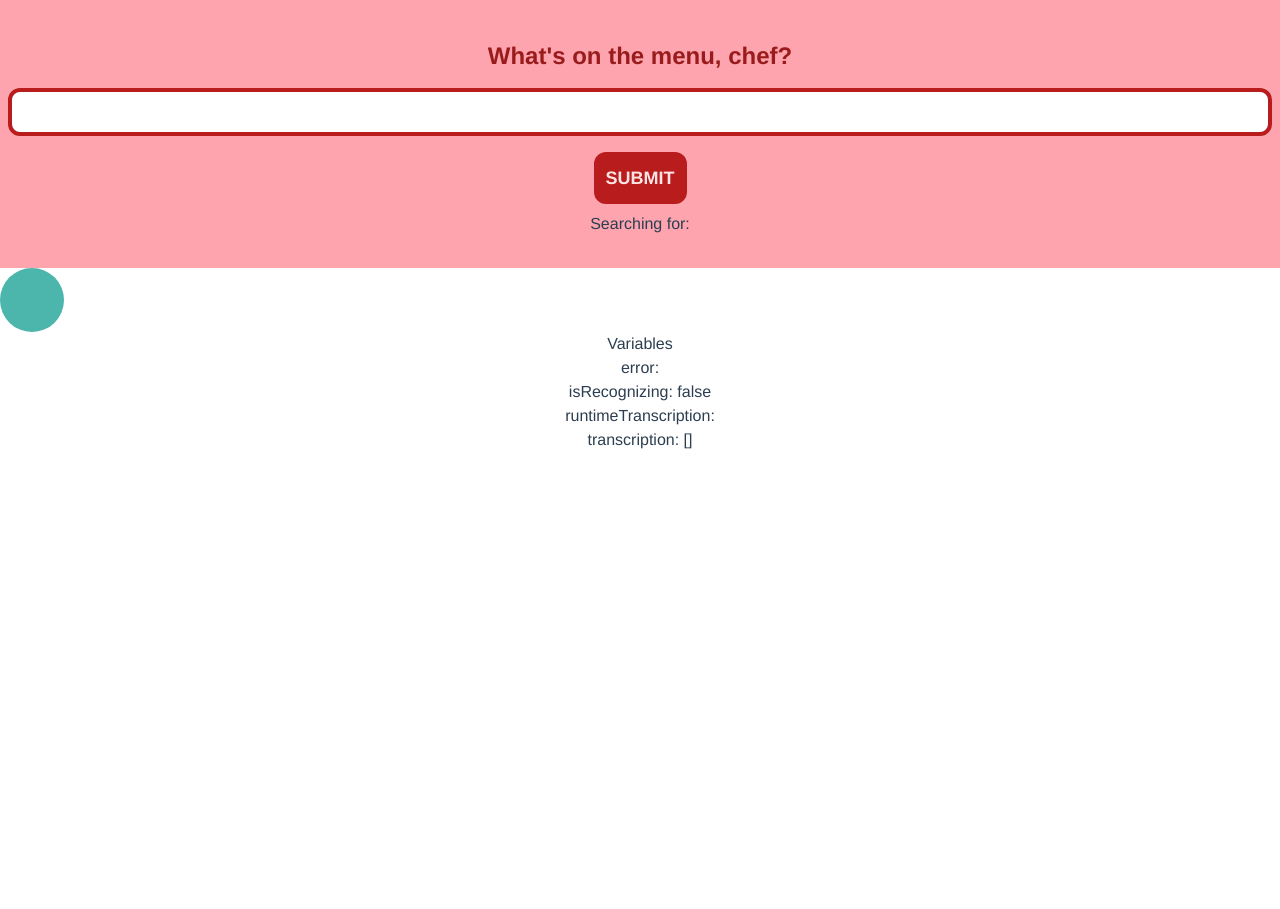
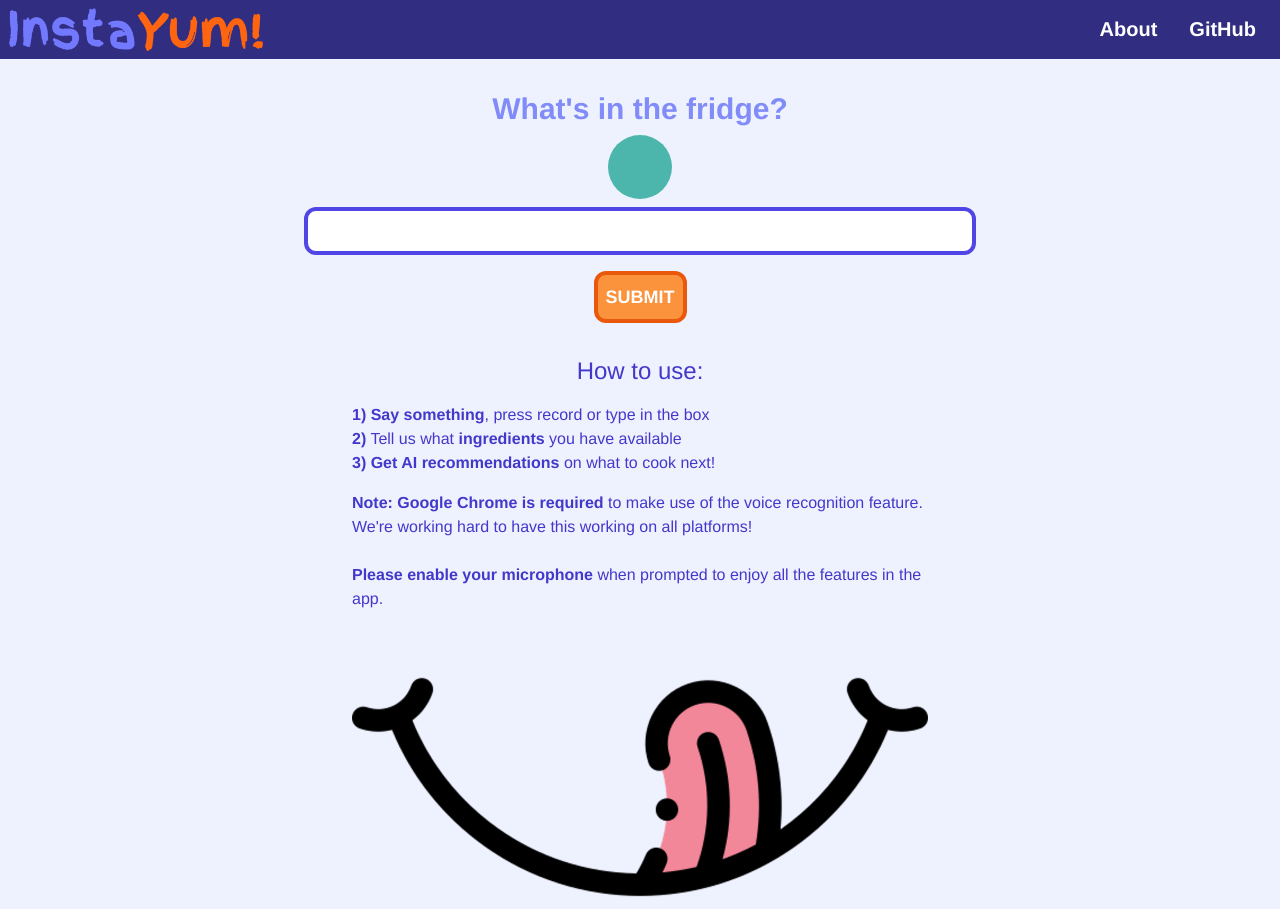
Before and after one commit to jescalada/instayum, a Vue app in the folder instayum-front/: page / in a window 1280 px wide. Before the commit the page ends 800 px from the top, so only its background shows below. Built offline with nearby package versions, Linux system fonts and the light colour scheme.

Commit message:
Revamp landing page

```diff
--- a/instayum-front/src/components/landing/LandingHero.vue
+++ b/instayum-front/src/components/landing/LandingHero.vue
@@ -1,5 +1,6 @@
 <script setup lang="ts">
 import { landing } from '@/stores/landing'
+import SpeechRecognizer from './SpeechRecognizer.vue'
 
 function search() {
   console.log('Searching for: ' + landing.value.query)
@@ -7,24 +8,48 @@ function search() {
 </script>
 
 <template>
-  <div class="sm:container sm:mx-auto bg-rose-300">
-    <div class="flex flex-col items-center justify-center p-2 py-8">
-      <h2 class="text-2xl font-bold text-red-800 p-2">
-        What's on the menu, chef?
+  <div class="mx-auto bg-indigo-50">
+    <div class="flex flex-col items-center justify-center p-2 pt-6">
+      <h2 class="text-3xl font-bold text-indigo-400 p-2">
+        What's in the fridge?
       </h2>
+
+      <SpeechRecognizer
+        :lang="'en'"
+        :continuous="true"
+        :interim-results="true"
+        :max-alternatives="1"
+      />
       <input
         id="search-bar"
         v-model="landing.query"
         name="search-bar"
-        class="border-4 border-red-700 rounded-xl p-2 m-2 w-full"
+        class="border-4 border-indigo-600 max-w-2xl rounded-xl p-2 m-2 w-full"
       />
       <button
-        class="grow-0 text-center p-2 bg-red-700 border-4 border-red-700 text-lg font-semibold text-rose-100 rounded-xl m-2"
+        class="grow-0 text-center p-2 bg-orange-400 border-4 border-orange-600 text-lg font-semibold text-white rounded-xl m-2 hover:drop-shadow-lg hover:bg-indigo-400 hover:border-indigo-700 transition-all"
         @click="search()"
       >
         SUBMIT
       </button>
-      <p>Searching for: {{ landing.query }}</p>
+      <div class="text-indigo-700 max-w-xl">
+        <h2 class="mt-6 text-2xl">How to use:</h2>
+        <p class="mt-4 mb-4 text-left">
+          <strong>1) Say something</strong>, press record or type in the box<br />
+          <strong>2)</strong> Tell us what <strong>ingredients</strong> you have
+          available<br />
+          <strong>3) Get AI recommendations </strong> on what to cook next!
+        </p>
+        <p class="text-left mb-16">
+          <strong>Note: Google Chrome is required</strong> to make use of the
+          voice recognition feature. We're working hard to have this working on
+          all platforms!<br /><br /><strong
+            >Please enable your microphone</strong
+          >
+          when prompted to enjoy all the features in the app.
+        </p>
+        <img src="instayum logo mouth only.png" />
+      </div>
     </div>
   </div>
 </template>
--- a/instayum-front/src/components/landing/SpeechRecognizer.vue
+++ b/instayum-front/src/components/landing/SpeechRecognizer.vue
@@ -7,15 +7,6 @@
     }"
     @click="start"
   ></div>
-
-  <span></span>
-  <div>
-    <h1>Variables</h1>
-    <p>error: {{ error }}</p>
-    <p>isRecognizing: {{ isRecognizing }}</p>
-    <p>runtimeTranscription: {{ runtimeTranscription }}</p>
-    <p>transcription: {{ transcription }}</p>
-  </div>
 </template>
 
 <script setup lang="ts">
--- a/instayum-front/src/pages/LandingPage.vue
+++ b/instayum-front/src/pages/LandingPage.vue
@@ -1,14 +1,10 @@
 <script lang="ts" setup>
 import SpeechRecognizer from '@/components/landing/SpeechRecognizer.vue'
 import LandingHero from '../components/landing/LandingHero.vue'
+import MainHeader from '@/components/shared/MainHeader.vue'
 </script>
 
 <template>
+  <MainHeader />
   <LandingHero />
-  <SpeechRecognizer
-    :lang="'en'"
-    :continuous="true"
-    :interim-results="true"
-    :max-alternatives="1"
-  />
 </template>
```
